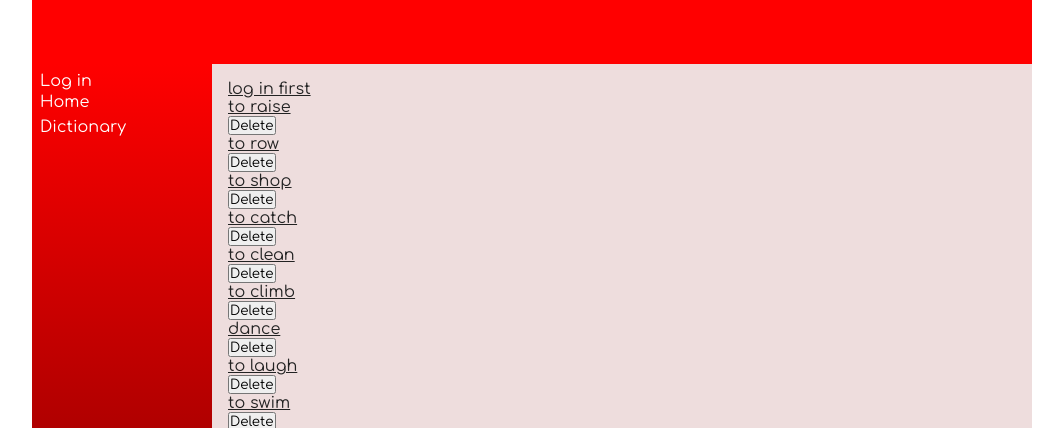
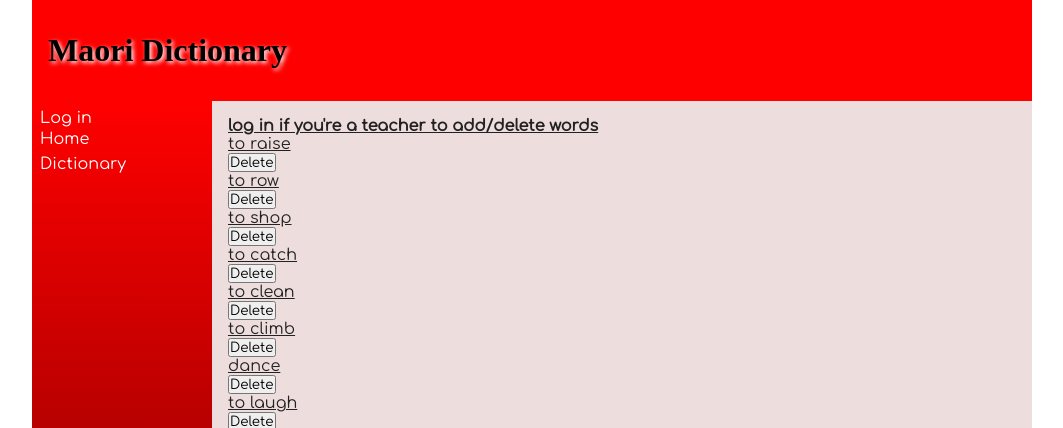
Before and after one commit to tavishpuri16/Maori-Dictionary, a Flask app: page /dictionary in a window 1280 px wide. Shown: the top 428 px of the page, without its empty margins (108-1171 px from the left). Run offline with Flask 2, Linux system fonts and the light colour scheme; data comes from the database, SQL or seed files in the repository; both versions use the stored data as it was before the commit; some web fonts are replaced.

Commit message:
commenting finished

```diff
--- a/app.py
+++ b/app.py
@@ -66,7 +66,7 @@ def login():
             return redirect('/signup?error=Password+must+be+8+characters+or+more') #if password is less than 8 characters
 
 #saves email, userid and firstname for the session
-        session['email'] = email #
+        session['email'] = email
         session['userid'] = userid
         session['firstname'] = firstname
         print(session)
@@ -103,7 +103,7 @@ def render_signup_page():
             cur.execute(query,(fname,lname,email,hashed_password)) #executes db query
         except sqlite3.IntegrityError:
             return redirect('signup?error=Email+is+already+used') #doesn't let same email sign up twice
-        con.commit()
+        con.commit() #saves all the changes made
         con.close()
         return redirect('/login') #redirects to login page once signed up
 
@@ -132,8 +132,8 @@ def render_add_word():
         if len(definition) > 200: #doesn't allow the definition to be longer than 200 characters
             return redirect('/dictionary?error=definition+must+be+less+than+30+characters')
         level = request.form.get('level')
-        if len(level) > 99: #doesn't allow the year level to be greater than 2 digits
-            return redirect('/dictionary?error=year+must+be+less+than+3+digits')
+        if len(level) > 13: #doesn't allow the year level to be greater than year 13
+            return redirect('/dictionary?error=year+level+must+be+less+than+13')
 
         added_by = session['firstname'].strip().lower() #shows who the word was added by
         image = 'noimage.png' #automatically uses noimage.png for every added image
@@ -193,7 +193,7 @@ def render_word_page(xword): #xword is the word that is being clicked on
         userid = session['userid']
     con = create_connection(DB_NAME)
     cur = con.cursor()
-    cur.execute ("SELECT english, maori, level, definition, added_by, image, timestamp, id FROM words WHERE english=?", (xword, )) #executes query
+    cur.execute ("SELECT english, maori, level, definition, added_by, image, timestamp, id FROM words WHERE english=?", (xword, )) #executes query and passes the word being clicked on
     user_data = cur.fetchall()
     con.commit()
     con.close()
--- a/templates/base.html
+++ b/templates/base.html
@@ -17,9 +17,9 @@
 
 		<nav>
             {% if logged_in %}
-                <a href="/logout">Log out</a>
+                <a href="/logout">Log out</a> <!-- logs out if clicking 'log out' -->
             {% else %}
-                <a href="/login">Log in</a>
+                <a href="/login">Log in</a> <!-- calls login function if login is clicked -->
             {% endif %}
             <input type="checkbox" name="drop_down_menu" />
 			<span></span>
--- a/templates/delete_confirm.html
+++ b/templates/delete_confirm.html
@@ -1,9 +1,11 @@
 {% extends "base.html" %}
 
-{%block tabheader%} Categories {% endblock %}
+{%block heading%} Maori Dictionary {% endblock %}
+
+
 {%block main%}
 
-<h2>are you sure you want to delete</h2>
+<h2>are you sure you want to delete the word?</h2> <!-- confirmation message -->
 
 <form class ="myform" method="post">
     <div class="button-group">
--- a/templates/dictionary.html
+++ b/templates/dictionary.html
@@ -1,10 +1,12 @@
 {% extends "base.html" %}
+
+{%block heading%} Maori Dictionary {% endblock %}
 
 {% block main %}
 <div class = "button-group">
     {% if logged_in %}
-    <a href = "/add_word"> Add new words</a>
-    {% else %} <a href = "/login"> log in first</a>
+    <a  href = "/add_word"><strong> Add new words</strong></a> <!-- references add_word route when 'add new words' is clicked -->
+    {% else %} <a href = "/login"> <strong>log in if you're a teacher to add/delete words</strong> </a> <!-- redirects to login -->
     {% endif %}
 </div>
 
--- a/templates/edit.html
+++ b/templates/edit.html
@@ -1,6 +1,6 @@
 {% extends "base.html" %}
 
-{%block heading%} Add word to category {% endblock %}
+{%block heading%} Add a new word {% endblock %}
 
 {%block title%} edit {% endblock %}
 
@@ -9,6 +9,7 @@
 {% block pageheading %} llo {% endblock %}
 
 {% block main %}
+<!-- creates forms for each input required -->
 <form class="dataForm" method="post">
     <div class="form-group">
         <div class="form-label">Maori: </div>
@@ -31,7 +32,7 @@
 
 
     <div class="button-group">
-        <input type="submit" value="Submit">
+        <input type="submit" value="Submit"> <!-- creates submit button -->
     </div>
 </form>
 {% endblock %}
--- a/templates/login.html
+++ b/templates/login.html
@@ -1,11 +1,10 @@
 {% extends "base.html" %}
 
-{%block tabheader%} Log in {% endblock %}
+{%block heading%} Maori Dictionary {% endblock %}
 
-{% block pageheading %} Log in {% endblock %}
 
 {% block main %}
-<form class="dataForm" method="post">
+<form class="dataForm" method="post"> <!-- creates a from, post method as changing something -->
     <div class="form-group">
         <div class="form-label">Email: </div>
         <div class="form-element"><input id="email" name="email" type="email" required> </div>
--- a/templates/teacher.html
+++ b/templates/teacher.html
@@ -1,13 +1,14 @@
 {% extends "base.html" %}
+{%block heading%} Maori Dictionary {% endblock %}
 
-{%block tabheader%} Categories {% endblock %}
+
 {%block main%}
 
 <h2>please confirm if teacher or student</h2>
 
 <form class ="myform" method="post">
     <div class="button-group">
-    <a href="/">Student</a> or <a href = "/signup">Teacher</a>
+    <a href="/">Student</a> or <a href = "/signup">Teacher</a> <!-- calls signup function if teacher is clicked, goes back to home if student is clicked -->
     </div>
 </form>
 {%endblock %}
--- a/templates/words.html
+++ b/templates/words.html
@@ -1,4 +1,6 @@
 {% extends "base.html" %}
+
+{%block heading%} Maori Dictionary {% endblock %} <!-- Title -->
 
 {%block tabheader%} Menu {% endblock %}
 
@@ -8,6 +10,7 @@
 <div id="words">
 {% for words in words %}
         <div class = "product-box">
+            <!-- each of the following fields will show the designated data from the query under each heading based on their position in the query -->
             <h2>  {{ words[0] }}</h2>
             <p> <strong> maori: </strong> {{ words[1] }}</p>
             <p> <strong> level: </strong> {{ words[2] }}</p>
```
Also changed, not shown: templates/categories.html (deleted, +0 -15 lines), templates/signup.html (+3 -4 lines), maori_dictionary.db.
